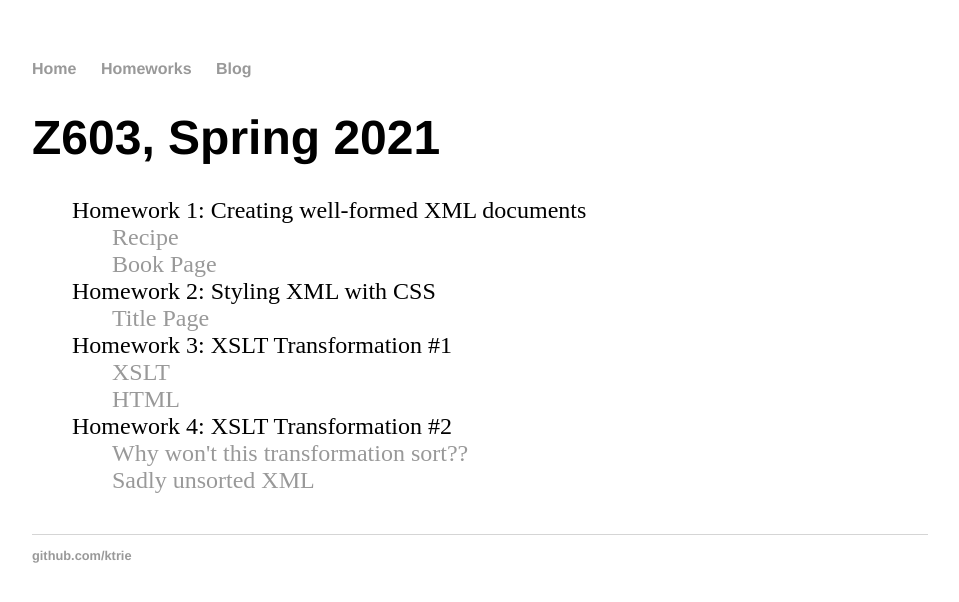
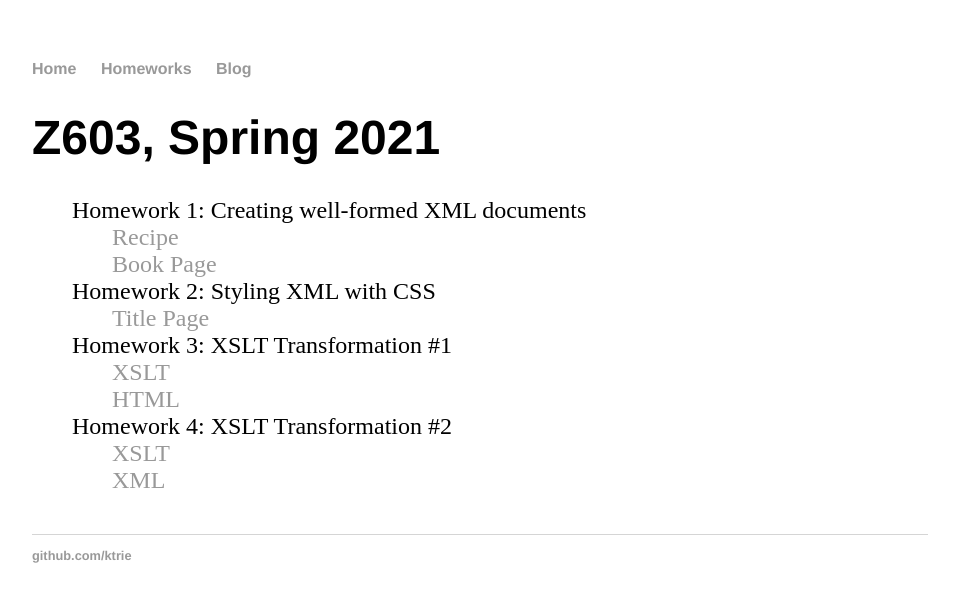
Before and after one commit to ktrie/ktrie.github.io, a Jekyll site: the page built from homeworks/index.html, in a window 1280 px wide. Shown: the top 602 px of the page, without its empty margins (160-1119 px from the left). Built offline with Jekyll 4.4.1, drawn with Linux system fonts in a browser that asks for light colours.

Commit message:
Update index.html

```diff
--- a/homeworks/index.html
+++ b/homeworks/index.html
@@ -23,8 +23,8 @@ title: Z603, Spring 2021
 	</li>
 	<li>Homework 4: XSLT Transformation #2
 		<ul>
-			<li><a href="/homeworks/journals.xsl">Why won't this transformation sort??</a></li>
-			<li><a href="/homeworks/journals.xml">Sadly unsorted XML</a></li>
+			<li><a href="/homeworks/journals.xsl">XSLT</a></li>
+			<li><a href="/homeworks/journals.xml">XML</a></li>
 		</ul>
 	</li>
      </ul>
```
